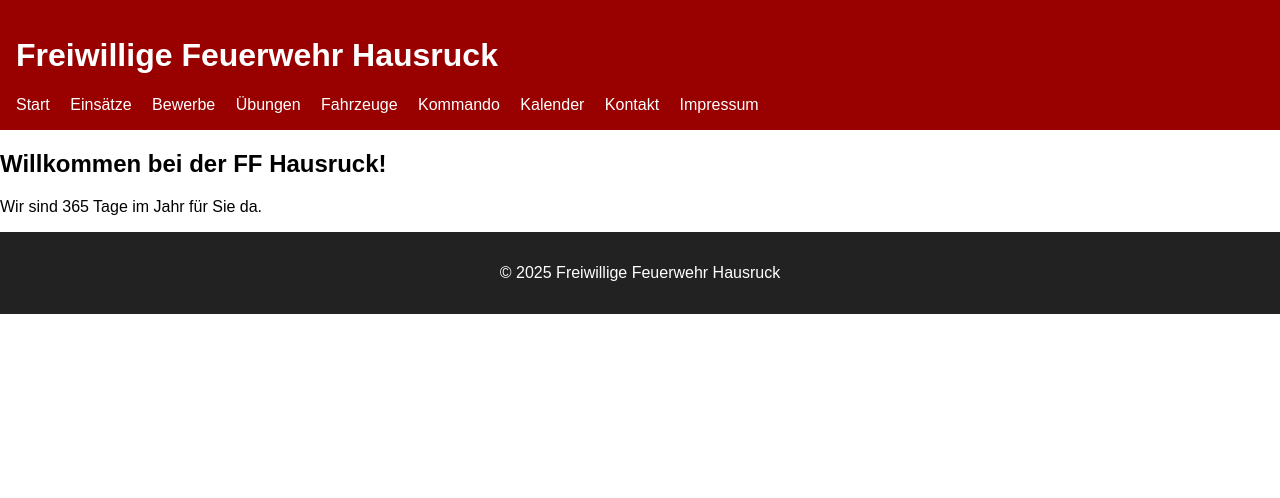
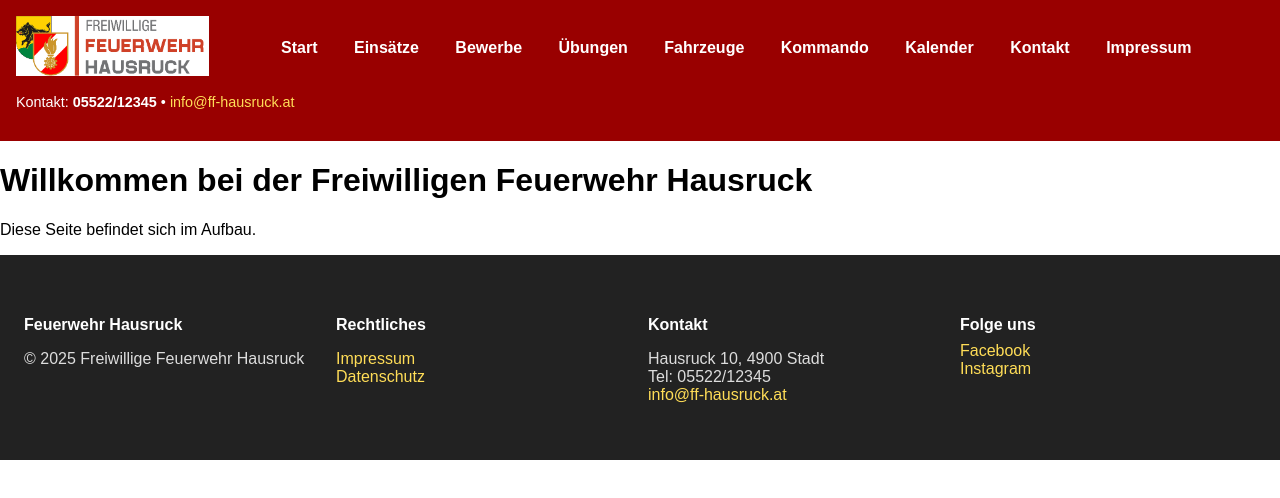
Before and after one commit to remne23/ff-hausruck.github.io, a plain HTML site: page index.html in a window 1280 px wide. Drawn offline with Linux system fonts and the light colour scheme.

Commit message:
Add files via upload

```diff
--- a/index.html
+++ b/index.html
@@ -1,16 +1,16 @@
-
 <!DOCTYPE html>
 <html lang="de">
 <head>
   <meta charset="UTF-8">
-  <title>FF Hausruck</title>
+  <title>Freiwillige Feuerwehr Hausruck</title>
   <meta name="viewport" content="width=device-width, initial-scale=1.0">
-  <link href="style.css" rel="stylesheet">
+  <link rel="stylesheet" href="style.css">
 </head>
 <body>
-
-<header>
-  <h1>Freiwillige Feuerwehr Hausruck</h1>
+  <header class="site-header">
+    <div class="logo">
+      <img src="bilder/logo.png" alt="Logo FF Hausruck">
+    </div>
     <nav>
       <a href="index.html">Start</a>
       <a href="einsaetze.html">Einsätze</a>
@@ -22,9 +22,39 @@
       <a href="kontakt.html">Kontakt</a>
       <a href="impressum.html">Impressum</a>
     </nav>
+    <div class="contact-info">
+      <p>Kontakt: <strong>05522/12345</strong> • <a href="mailto:info@ff-hausruck.at">info@ff-hausruck.at</a></p>
+    </div>
   </header>
-<main><h2>Willkommen bei der FF Hausruck!</h2><p>Wir sind 365 Tage im Jahr für Sie da.</p></main>
-<footer>
+
+  <main>
+    <h1>Willkommen bei der Freiwilligen Feuerwehr Hausruck</h1>
+    <p>Diese Seite befindet sich im Aufbau.</p>
+  </main>
+
+  <footer class="site-footer">
+    <div class="footer-col">
+      <h4>Feuerwehr Hausruck</h4>
       <p>&copy; 2025 Freiwillige Feuerwehr Hausruck</p>
+    </div>
+    <div class="footer-col">
+      <h4>Rechtliches</h4>
+      <ul>
+        <li><a href="impressum.html">Impressum</a></li>
+        <li><a href="datenschutz.html">Datenschutz</a></li>
+      </ul>
+    </div>
+    <div class="footer-col">
+      <h4>Kontakt</h4>
+      <p>Hausruck 10, 4900 Stadt<br>
+         Tel: 05522/12345<br>
+         <a href="mailto:info@ff-hausruck.at">info@ff-hausruck.at</a></p>
+    </div>
+    <div class="footer-col">
+      <h4>Folge uns</h4>
+      <a href="#">Facebook</a><br>
+      <a href="#">Instagram</a>
+    </div>
   </footer>
-</body></html>
+</body>
+</html>
--- a/style.css
+++ b/style.css
@@ -1,28 +1,70 @@
 
 body {
-  font-family: sans-serif;
+  font-family: Arial, sans-serif;
   margin: 0;
   padding: 0;
 }
-header {
+
+.site-header {
+  display: flex;
+  flex-wrap: wrap;
+  align-items: center;
+  justify-content: space-between;
   background: #990000;
   color: white;
   padding: 1em;
 }
-nav a {
-  margin-right: 1em;
+
+.site-header .logo img {
+  max-height: 60px;
+}
+
+.site-header nav {
+  flex-grow: 1;
+  text-align: center;
+}
+
+.site-header nav a {
+  margin: 0 1em;
   color: white;
   text-decoration: none;
+  font-weight: bold;
 }
-.hero {
-  background: url('bilder/startbild.jpg') center/cover no-repeat;
-  color: white;
-  padding: 4em 1em;
-  text-align: center;
+
+.site-header .contact-info {
+  font-size: 0.9em;
 }
-footer {
+
+.site-header .contact-info a {
+  color: #ffdd57;
+  text-decoration: none;
+}
+
+.site-footer {
+  display: flex;
+  flex-wrap: wrap;
   background: #222;
-  color: white;
-  text-align: center;
-  padding: 1em;
+  color: #ddd;
+  padding: 2em 1em;
+  justify-content: space-around;
 }
+
+.site-footer .footer-col {
+  flex: 1 1 200px;
+  margin: 0.5em;
+}
+
+.site-footer .footer-col h4 {
+  color: #fff;
+  margin-bottom: 0.5em;
+}
+
+.site-footer .footer-col a {
+  color: #ffdd57;
+  text-decoration: none;
+}
+
+.site-footer .footer-col ul {
+  list-style: none;
+  padding: 0;
+}
```
Also changed, not shown: bilder/logo.png (added). Lines whose indentation alone changed are shown as unchanged.
